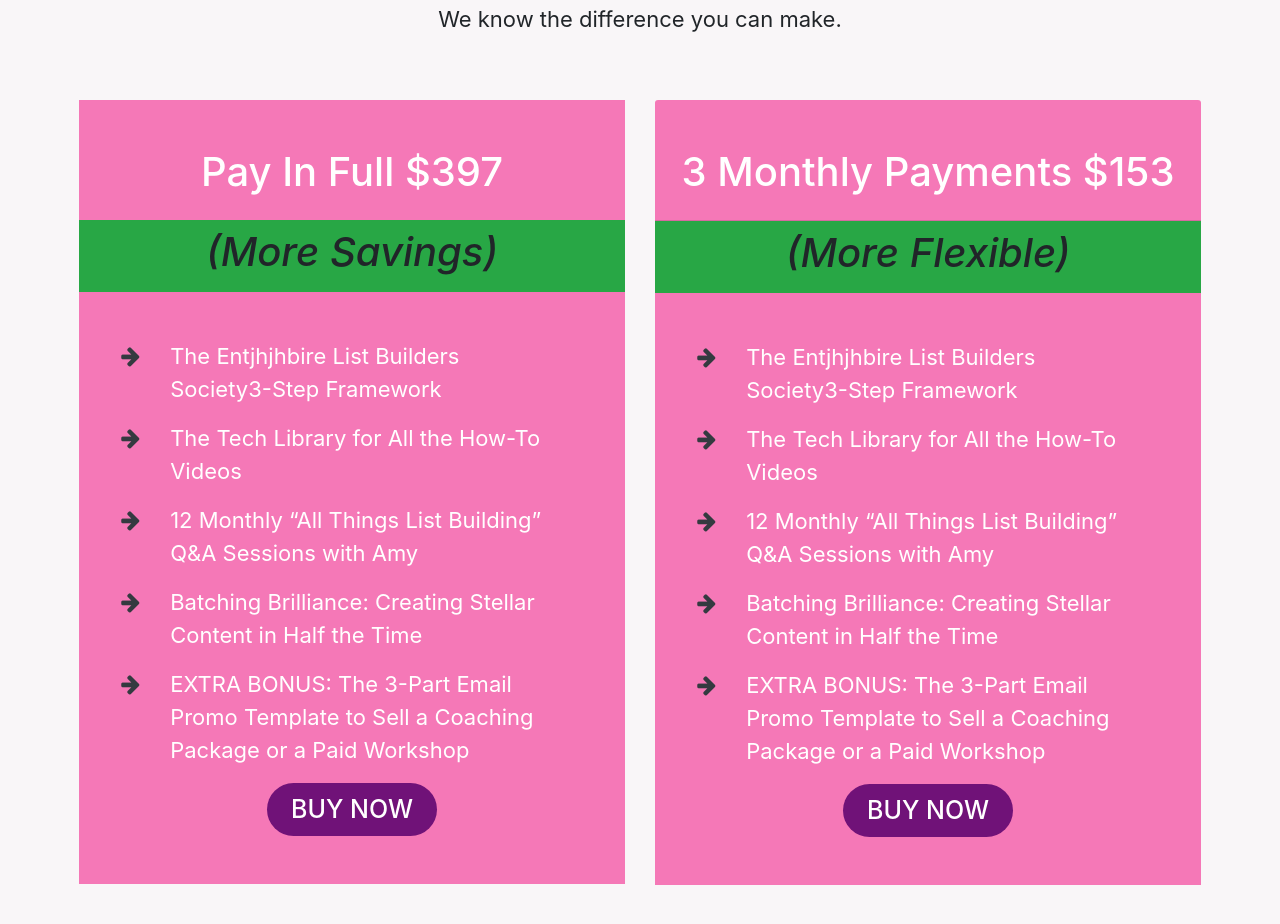
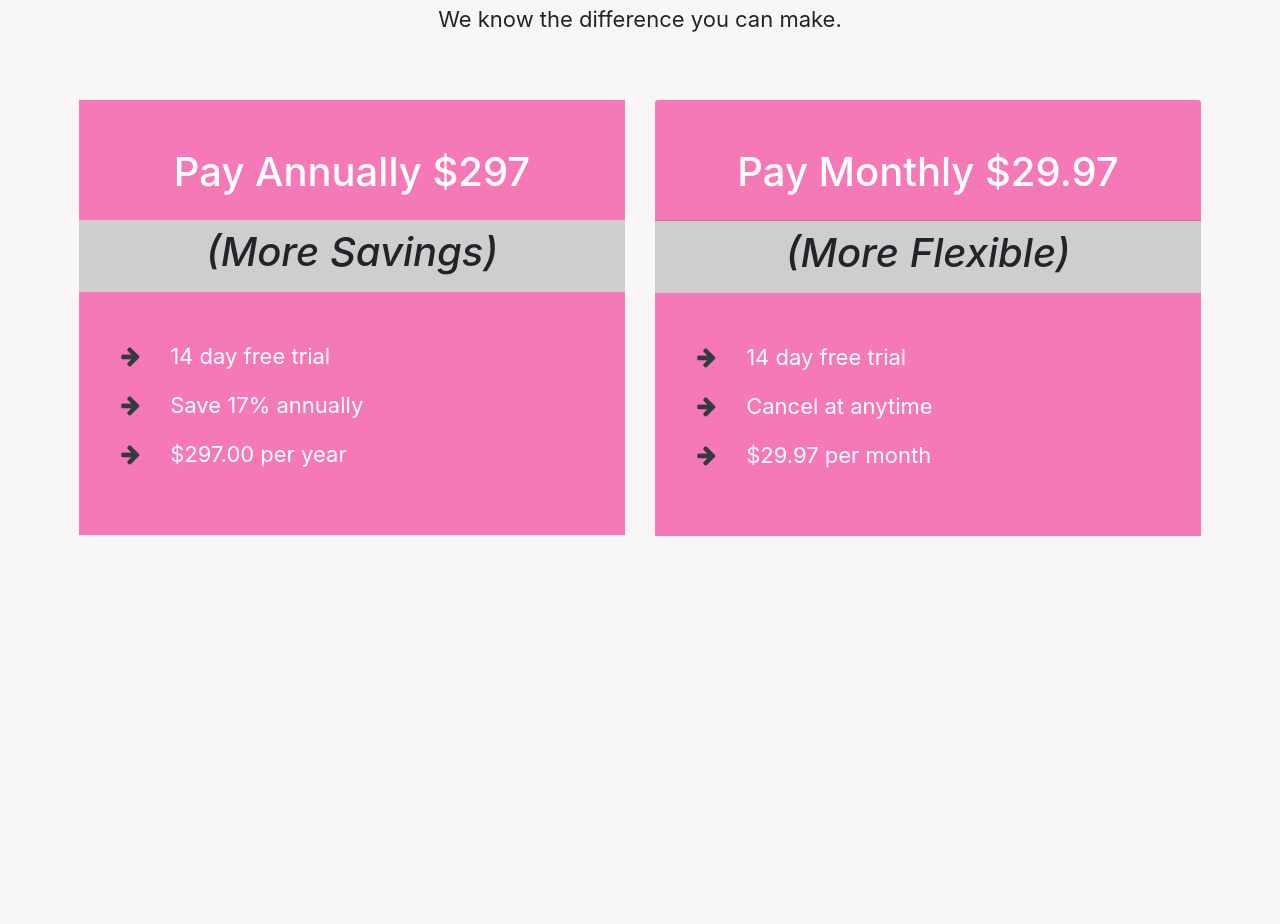
Before and after one commit to Aishakanwal03/care-join-page, a plain HTML site: page index.html in a window 1280 px wide. Shown: the part 3059-3983 px from the top of the page. After the commit the page ends 3691 px from the top, so only its background shows below. Drawn offline with nearby package versions, Linux system fonts and the light colour scheme.

Commit message:
complete

```diff
--- a/index.html
+++ b/index.html
@@ -25,28 +25,30 @@
         .row {
             width: 90%;
         }
-        .pink-div-2-2:hover, .pink-div-1-1:hover, .pink-div-2-1:hover, .pink-div-1-2:hover {
+
+        .pink-div-2-2:hover,
+        .pink-div-1-1:hover,
+        .pink-div-2-1:hover,
+        .pink-div-1-2:hover {
             background-color: rgba(244, 68, 156, 0.9);
         }
-        /* .pink-div-2:hover , .pink-div-1:hover .pink-div-2 {
-            background-color: rgba(244, 68, 156, 0.9);
-        } */
+
+        .gray-div {
+            background-color: rgb(206, 206, 206);
+        }
 
         img {
             width: 100px;
         }
 
-        .pink-div-1-1, .pink-div-2-1 {
-            /* background-color: rgba(247, 156, 201, 0.95); */
+        .pink-div-1-1,
+        .pink-div-2-1 {
             background-color: rgba(244, 68, 156, 0.7);
-            /* background-color: rgba(108, 15, 118,0.97) */
         }
 
-        .pink-div-1-2, .pink-div-2-2 {
-            /* background-color: rgba(247, 156, 201, 0.95); */
+        .pink-div-1-2,
+        .pink-div-2-2 {
             background-color: rgba(244, 68, 156, 0.7);
-            /* background-color: rgba(108, 15, 118,0.97) */
-            /* height: 600px; */
         }
 
         .buy-btn {
@@ -60,8 +62,9 @@
             font-weight: 500;
 
         }
+
         .buy-btn:hover {
-            background-color: rgba(108, 15, 118, 0.7) ;
+            background-color: rgba(108, 15, 118, 0.7);
         }
 
         @media (max-width: 1150px) {
@@ -197,163 +200,70 @@
         <p>By joining a community that’s designed to connect everyone with exactly what they need, you can enhance your
             career, grow your practice, and make a difference to people from all walks of life. </p>
         <p>We know the difference you can make.</p>
+    </div>
 
 
-
-    </div>
-
-    <!-- <div class="row mx-auto col-12  mb-5">
-        <div class="col-lg-6 mx-auto col-md-6 col-sm-12 col-12 mt-3">
-            <div class="pink text-center text-white col-12 pt-5 pb-3">
-                <h1>Pay In Full
-                    $397</h1>
-            </div>
-            <div class="text-center py-2">
-                <h2><i>(More Savings)</i></h2>
-            </div>
-            <div class="pink text-white py-5 ">
-                <div class="row mx-5">
-                    <p> <i class="col-1 fa fa-arrow-right text-dark"></i></p>
-                    <p class="col-10">The Entjhjhbire List Builders Society3-Step Framework</p>
-                </div>
-                <div class="row mx-5">
-                    <p> <i class="col-1 fa fa-arrow-right text-dark"></i></p>
-                    <p class="col-10">The Tech Library for All the How-To Videos</p>
-                </div>
-                <div class="row mx-5">
-                    <p> <i class="col-1 fa fa-arrow-right text-dark"></i></p>
-                    <p class="col-10">12 Monthly “All Things List Building” Q&A Sessions with Amy</p>
-                </div>
-                <div class="row mx-5">
-                    <p> <i class="col-1 fa fa-arrow-right text-dark"></i></p>
-                    <p class="col-10">Batching Brilliance: Creating Stellar Content in Half the Time</p>
-                </div>
-                <div class="row mx-5">
-                    <p> <i class="col-1 fa fa-arrow-right text-dark"></i></p>
-                    <p class="col-10">EXTRA BONUS: The 3-Part Email Promo Template to Sell a Coaching Package or a Paid Workshop</p>
-                </div>
-
-                <div class="text-center">
-                    <button class="buy-btn px-4 py-2">BUY NOW</button>
-                </div>
-            </div>
-        </div>
-
-        <div class="col-lg-6 col-md-6 col-sm-12 col-12 mt-3">
-            <div class="pink text-center text-white col-12 pt-5 pb-3">
-                <h1> 3 Monthly Payments
-                    $153</h1>
-            </div>
-            <div class="text-center py-2">
-                <h2><i>(More Flexible)</i></h2>
-            </div>
-
-            <div class="pink text-white py-5">
-                <div class="row">
-                    <p> <i class="col-1 ml-2 fa fa-arrow-right text-dark"></i></p>
-                    <p class="col-9">The Entjhjhbire List Builders Society3-Step Framework</p>
-                </div>
-                <div class="row mx-5">
-                    <p> <i class="col-1 fa fa-arrow-right text-dark"></i></p>
-                    <p class="col-10">The Tech Library for All the How-To Videos</p>
-                </div>
-                <div class="row mx-5">
-                    <p> <i class="col-1 fa fa-arrow-right text-dark"></i></p>
-                    <p class="col-10">12 Monthly “All Things List Building” Q&A Sessions with Amy</p>
-                </div>
-                <div class="row mx-4">
-                    <p> <i class="col-1 fa fa-arrow-right text-dark"></i></p>
-                    <p class="col-10">Batching Brilliance: Creating Stellar Content in Half the Time</p>
-                </div>
-                <div class="row mx-5">
-                    <p> <i class="col-1 fa fa-arrow-right text-dark"></i></p>
-                    <p class="col-10">EXTRA BONUS: The 3-Part Email Promo Template to Sell a Coaching Package or a Paid Workshop</p>
-                </div>
-                <div class="text-center">
-                    <button class="buy-btn px-4 py-2">BUY NOW</button>
-                </div>
-            </div>
-        </div>
-    </div> -->
     <div class="row mx-auto mb-5">
         <div class="col-lg-6 mx-auto col-md-10 col-sm-12 col-12 mt-3">
             <div class="pink-div-1-1 text-center text-white col-12 pt-5 pb-3">
-                <h1>Pay In Full
-                    $397</h1>
+                <h1>Pay Annually
+                    $297</h1>
             </div>
-            <div class="text-center bg-success py-2">
+            <div class="text-center gray-div py-2">
                 <h1><i>(More Savings)</i></h1>
             </div>
             <div class="pink-div-1-2 text-white py-5 ">
                 <div class="row mx-auto">
                     <p> <i class="col-1 fa fa-arrow-right text-dark"></i></p>
-                    <p class="col-10">The Entjhjhbire List Builders Society3-Step Framework</p>
+                    <p class="col-10">14 day free trial</p>
                 </div>
                 <div class="row mx-auto">
                     <p> <i class="col-1 fa fa-arrow-right text-dark"></i></p>
-                    <p class="col-10">The Tech Library for All the How-To Videos</p>
+                    <p class="col-10">Save 17% annually</p>
                 </div>
                 <div class="row mx-auto">
                     <p> <i class="col-1 fa fa-arrow-right text-dark"></i></p>
-                    <p class="col-10">12 Monthly “All Things List Building” Q&A Sessions with Amy</p>
-                </div>
-                <div class="row mx-auto">
-                    <p> <i class="col-1 fa fa-arrow-right text-dark"></i></p>
-                    <p class="col-10">Batching Brilliance: Creating Stellar Content in Half the Time</p>
-                </div>
-                <div class="row mx-auto">
-                    <p> <i class="col-1 fa fa-arrow-right text-dark"></i></p>
-                    <p class="col-10">EXTRA BONUS: The 3-Part Email Promo Template to Sell a Coaching Package or a Paid
-                        Workshop</p>
+                    <p class="col-10">$297.00 per year</p>
                 </div>
 
-                <div class="btn-div text-center col-12">
+
+                <!-- <div class="btn-div text-center col-12">
                     <button class="buy-btn px-4 py-2">BUY NOW</button>
-                </div>
+                </div> -->
             </div>
         </div>
 
         <div class="col-lg-6 col-md-10 col-sm-12 col-12 mt-3 mx-auto">
             <div class="card-header pink-div-2-1 text-center text-white col-12 pt-5 pb-3">
-                <h1> 3 Monthly Payments
-                    $153</h1>
+                <h1> Pay Monthly
+                    $29.97</h1>
             </div>
-            <div class=" text-center bg-success py-2">
+            <div class="gray-div text-center  py-2">
                 <h1><i>(More Flexible)</i></h1>
             </div>
 
             <div class="pink-div-2-2 text-white py-5 mb-5">
                 <div class="row mx-auto">
                     <p> <i class="col-1 fa fa-arrow-right text-dark"></i></p>
-                    <p class="col-10">The Entjhjhbire List Builders Society3-Step Framework</p>
+                    <p class="col-10">14 day free trial</p>
                 </div>
                 <div class="row mx-auto">
                     <p> <i class="col-1 fa fa-arrow-right text-dark"></i></p>
-                    <p class="col-10">The Tech Library for All the How-To Videos</p>
+                    <p class="col-10">Cancel at anytime</p>
                 </div>
                 <div class="row mx-auto">
                     <p> <i class="col-1 fa fa-arrow-right text-dark"></i></p>
-                    <p class="col-10">12 Monthly “All Things List Building” Q&A Sessions with Amy</p>
-                </div>
-                <div class="row mx-auto">
-                    <p> <i class="col-1 fa fa-arrow-right text-dark"></i></p>
-                    <p class="col-10">Batching Brilliance: Creating Stellar Content in Half the Time</p>
-                </div>
-                <div class="row mx-auto">
-                    <p> <i class="col-1 fa fa-arrow-right text-dark"></i></p>
-                    <p class="col-10">EXTRA BONUS: The 3-Part Email Promo Template to Sell a Coaching Package or a Paid
-                        Workshop</p>
-                </div>
-                <div class="btn-div text-center col-12">
-                    <button class="buy-btn px-4 py-2">BUY NOW</button>
+                    <p class="col-10">$29.97 per month</p>
                 </div>
 
+
+                <!-- <div class="btn-div text-center col-12">
+                    <button class="buy-btn px-4 py-2">BUY NOW</button>
+                </div> -->
+
             </div>
-
         </div>
     </div>
-
-
 </body>
 
 </html>
```
Also changed, not shown: 1 other file.
